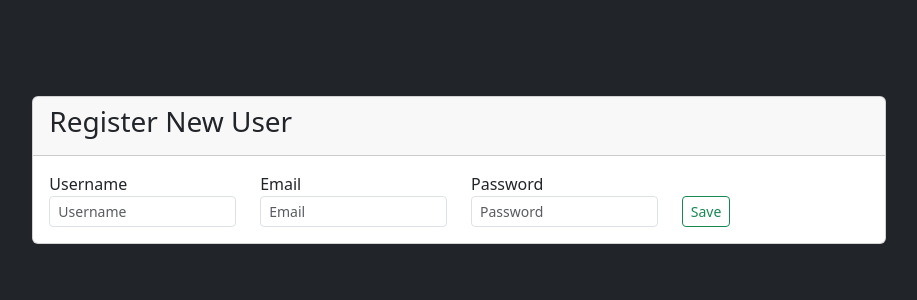
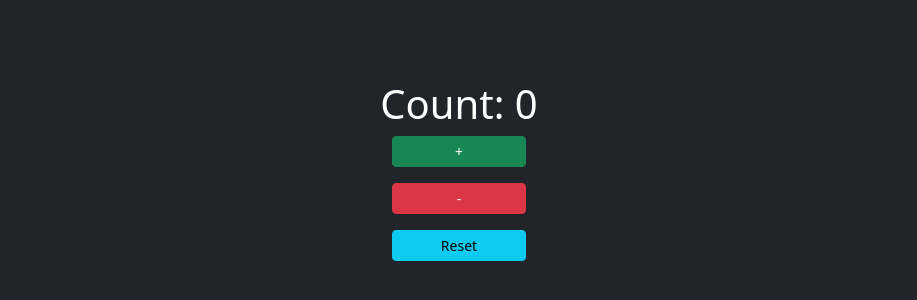
Before and after one commit to Haseebullah555/React-Practice, a React (Vite) app: page / in a window 1280 px wide. Shown: the part 230-530 px from the top of the page, without its empty margins (181-1098 px from the left). Built offline with nearby package versions, Linux system fonts and the light colour scheme.

Commit message:
Refactor App component to integrate MainApp for Day 15 and remove RegisterForm. Added ToastContainer for notifications.

```diff
--- a/src/App.tsx
+++ b/src/App.tsx
@@ -12,11 +12,13 @@ import CreatePost from "./assets/components/Day14Practice";
 import DayTenHomeWork from "./assets/components/DayTenHomeWork";
 import HighNumber from "./assets/components/HighNumber";
 import "bootstrap/dist/css/bootstrap.min.css";
+import MainApp from "./assets/components/Day15/MainApp";
 
 
 export default function App() {
   return (
     <div className="min-h-screen flex items-center justify-center flex-col bg-dark">
+      <ToastContainer/>
       {/* <ToggleText />
       <ConditionalRenderingWithLists />
       <HighNumber />
@@ -29,8 +31,8 @@ export default function App() {
       {/* <UserList/>
       <Post/>
       <CreatePost/> */}
-      <RegisterForm/>
-      <ToastContainer/>
+      {/* <RegisterForm/> */}
+      <MainApp/>
     </div>
   )
 }
--- /dev/null
+++ b/src/assets/components/Day15/CounterButtons.tsx
@@ -0,0 +1,12 @@
+function CounterButtons({ setCount }: { setCount: Function }) {
+    return (
+        <>
+            <div className="row gap-3">
+            <button className="btn btn-sm btn-success" onClick={() => setCount((prev: number) => prev + 1)}>+</button>
+            <button className="btn btn-sm btn-danger" onClick={() => setCount((prev: number) => prev - 1)}>-</button>
+            <button className="btn btn-sm btn-info" onClick={() => setCount((0))}>Reset</button>
+            </div>
+        </>
+    )
+}
+export default CounterButtons;
--- /dev/null
+++ b/src/assets/components/Day15/CounterDisplay.tsx
@@ -0,0 +1,8 @@
+function CounterDisplay({count} : {count: number}){
+    return(
+        <>
+            <h1 className="text-white">Count: {count}</h1>
+        </>
+    )
+}
+export default CounterDisplay;
--- /dev/null
+++ b/src/assets/components/Day15/MainApp.tsx
@@ -0,0 +1,14 @@
+import { useState } from "react";
+import CounterDisplay from "./CounterDisplay";
+import CounterButtons from "./CounterButtons";
+
+function MainApp(){
+    const [count, setCount] = useState(0);
+    return(
+        <>
+            <CounterDisplay count ={count}/>
+            <CounterButtons setCount={setCount}/>
+        </>
+    )
+}
+export default MainApp;
```
